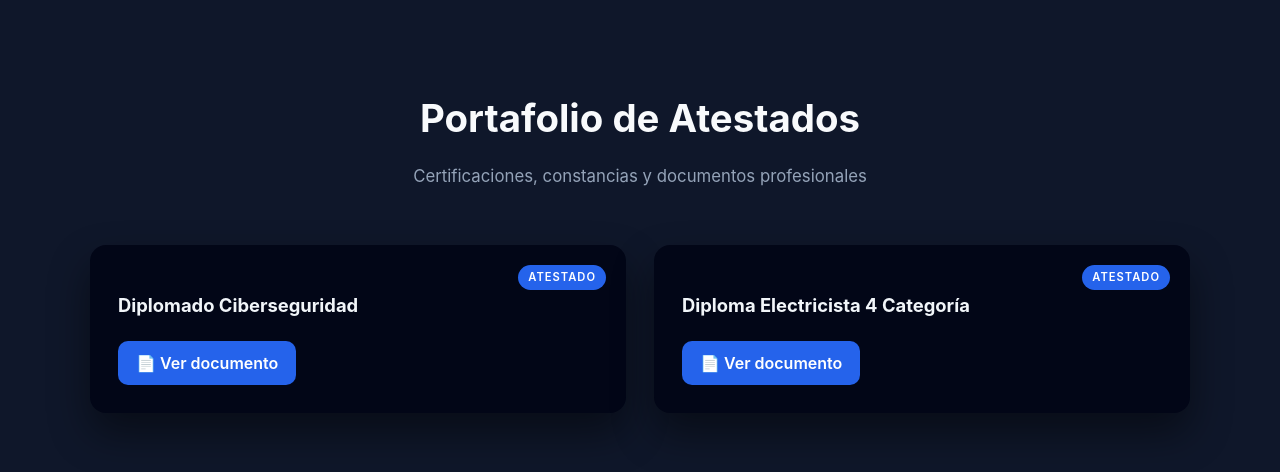
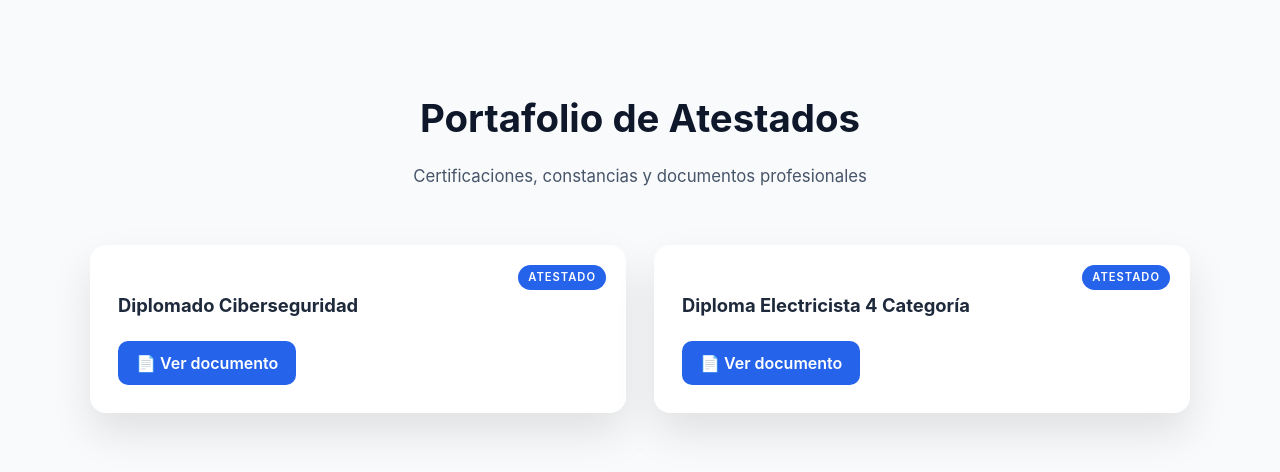
Before and after one commit to wjmorales22/portfolio-credentials, a React (Vite) app: page / in a window 1280 px wide. Shown: the top 472 px of the page. Built offline with nearby package versions, Linux system fonts and the light colour scheme.

Commit message:
CSS change to Adapt White and Dark Theme

```diff
--- a/src/App.css
+++ b/src/App.css
@@ -1,13 +1,39 @@
 /* App.css */
+
+:root {
+  /* Variables Modo Claro (Default) */
+  --bg-app: #f8fafc;
+  --bg-card: #ffffff;
+  --text-title: #0f172a;
+  --text-subtitle: #475569;
+  --text-card-h3: #1e293b;
+  --shadow: 0 20px 40px rgba(0, 0, 0, 0.1);
+  --shadow-hover: 0 30px 60px rgba(0, 0, 0, 0.15);
+  --accent: #2563eb;
+  --accent-hover: #1d4ed8;
+}
+
+@media (prefers-color-scheme: dark) {
+  :root {
+    /* Variables Modo Oscuro */
+    --bg-app: #0f172a;
+    --bg-card: #020617;
+    --text-title: #f8fafc;
+    --text-subtitle: #94a3b8;
+    --text-card-h3: #f1f5f9;
+    --shadow: 0 20px 40px rgba(0, 0, 0, 0.45);
+    --shadow-hover: 0 30px 60px rgba(0, 0, 0, 0.65);
+  }
+}
 
 .app {
   min-height: 100vh;
   padding: 64px 24px;
-  background-color: #0f172a;
+  background-color: var(--bg-app);
+  transition: background-color 0.3s ease;
 }
 
 /* Header */
-
 .header {
   max-width: 900px;
   margin: 0 auto 56px;
@@ -18,16 +44,15 @@
   font-size: 2.4rem;
   font-weight: 700;
   margin-bottom: 12px;
-  color: #f8fafc;
+  color: var(--text-title);
 }
 
 .subtitle {
   font-size: 1.05rem;
-  color: #94a3b8;
+  color: var(--text-subtitle);
 }
 
 /* Grid */
-
 .grid {
   max-width: 1100px;
   margin: 0 auto;
@@ -37,23 +62,21 @@
 }
 
 /* Card */
-
 .card {
   position: relative;
-  background: #020617;
+  background: var(--bg-card);
   border-radius: 16px;
   padding: 28px;
-  box-shadow: 0 20px 40px rgba(0, 0, 0, 0.45);
-  transition: transform 0.25s ease, box-shadow 0.25s ease;
+  box-shadow: var(--shadow);
+  transition: transform 0.25s ease, box-shadow 0.25s ease, background-color 0.3s ease;
 }
 
 .card:hover {
   transform: translateY(-4px);
-  box-shadow: 0 30px 60px rgba(0, 0, 0, 0.65);
+  box-shadow: var(--shadow-hover);
 }
 
 /* Badge */
-
 .badge {
   position: absolute;
   top: 20px;
@@ -61,34 +84,32 @@
   font-size: 0.7rem;
   font-weight: 600;
   letter-spacing: 1px;
-  background-color: #2563eb;
+  background-color: var(--accent);
   color: white;
   padding: 4px 10px;
   border-radius: 999px;
 }
 
 /* Card content */
-
 .card h3 {
   font-size: 1.15rem;
   margin-bottom: 22px;
-  color: #f1f5f9;
+  color: var(--text-card-h3);
 }
 
 /* Button */
-
 .card a {
   display: inline-block;
   text-decoration: none;
   font-weight: 600;
   padding: 10px 18px;
   border-radius: 10px;
-  background-color: #2563eb;
+  background-color: var(--accent);
   color: white;
   transition: background-color 0.2s ease, transform 0.2s ease;
 }
 
 .card a:hover {
-  background-color: #3b82f6;
+  background-color: var(--accent-hover);
   transform: translateY(-1px);
 }
```
